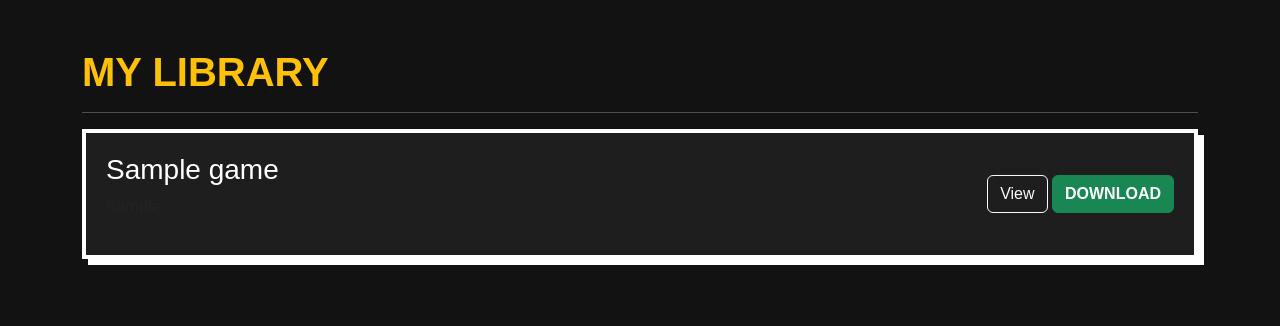
After one commit to DerRealeHier/sqush.io, a Flask app: page /library in a window 1280 px wide. The commit adds this page. Shown: the top 326 px of the page. Run offline with Flask 3, Linux system fonts and the light colour scheme; a user stored in the database is signed in; tables that the repository leaves empty hold one stand-in row (values such as "Sample post").

Commit message:
version 0.3.4 added basic library and buy function

```diff
--- a/app.py
+++ b/app.py
@@ -63,6 +63,15 @@ class Game(db.Model):
 
     #My Foreign Key (:
     developer_id = db.Column(db.Integer, db.ForeignKey("user.id"), nullable = False)
+class Purchase(db.Model):
+    id = db.Column(db.Integer, primary_key = True)
+    user_id = db.Column(db.Integer, db.ForeignKey("user.id"), nullable = False)
+    game_id = db.Column(db.Integer, db.ForeignKey("game.id"), nullable = False)
+    #For Later
+    id = db.Column(db.Integer, primary_key=True)
+    user_id = db.Column(db.Integer, db.ForeignKey("user.id"), nullable=False)
+    game_id = db.Column(db.Integer, db.ForeignKey("game.id"), nullable=False)
+    game = db.relationship("Game", backref="purchases")
 
 class Screenshot(db.Model):
     id = db.Column(db.Integer, primary_key = True)
@@ -133,6 +142,16 @@ def logout():
     logout_user()
     return redirect(url_for("home"))
 
+@app.route("/purchase/<int:game_id>", methods = ["POST"])
+@login_required
+def purchase(game_id):
+    #Rather not buy it twice
+    if Purchase.query.filter_by(user_id=current_user.id, game_id=game_id).first():
+        return "Brochacho, you already own that", 400
+    new_purchase = Purchase(user_id=current_user.id, game_id=game_id)
+    db.session.add(new_purchase)
+    db.session.commit()
+    return redirect(url_for("library"))
 
 #This is for the home Page.
 @app.route("/")
@@ -148,6 +167,15 @@ def home():
             game.display_price = game.price
 
     return render_template('home.html', sale_games=sale_games)
+
+@app.route("/library")
+@login_required
+def library():
+    #What did the user already buy? Money go brrr xD
+    purchases = Purchase.query.filter_by(user_id=current_user.id).all()
+    #get those game objects
+    owned_games = [Game.query.get(p.game_id) for p in purchases]
+    return render_template("library.html", games=owned_games)
 
 #Store Page
 @app.route("/store")
--- a/templates/game_detail.html
+++ b/templates/game_detail.html
@@ -76,7 +76,10 @@
             {% else %}
             <span class="price-tag">{{ "%.2f"|format(game.price) }}€</span>
             {% endif %}
-            <button class="btn btn-success btn-lg ms-4 px-5 fw-bold" style="border: 3px solid #000;">BUY</button>
+            <form action="{{ url_for('purchase', game_id=game.id) }}" method="POST"
+                  onsubmit="return confirm('You really wanna buy {{ game.title }} for {{ '%.2f'|format(game.display_price) }}€ ?');">
+                <button type="submit" class="btn btn-success btn-lg px-5 fw-bold" style="border: 3px solid #000;">BUY NOW</button>
+            </form>
         </div>
     </div>
 </div>
--- /dev/null
+++ b/templates/library.html
@@ -0,0 +1,30 @@
+<!DOCTYPE html>
+<html lang="en">
+<head>
+    <link rel="stylesheet" href="https://cdn.jsdelivr.net/npm/bootstrap@5.3.3/dist/css/bootstrap.min.css">
+    <style>
+        body { background-color: #121212; color: #fff; font-family: sans-serif; }
+        .comic-frame { border: 4px solid #fff; box-shadow: 6px 6px 0px #fff; padding: 20px; background: #1e1e1e; margin-bottom: 20px; }
+    </style>
+</head>
+<body>
+<div class="container py-5">
+    <h1 class="text-warning text-uppercase fw-bold">My Library</h1>
+    <hr>
+    {% for game in games %}
+    <div class="comic-frame d-flex justify-content-between align-items-center">
+        <div>
+            <h3>{{ game.title }}</h3>
+            <p class="text-muted">{{ game.genre }}</p>
+        </div>
+        <div>
+            <a href="{{ url_for('game_detail', game_id=game.id) }}" class="btn btn-outline-light">View</a>
+            <a href="{{ url_for('static', filename=game.download_path) }}" class="btn btn-success fw-bold" download>DOWNLOAD</a>
+        </div>
+    </div>
+    {% else %}
+    <p>No games yet. Time to go to the <a href="{{ url_for('store_front') }}">Store!</a></p>
+    {% endfor %}
+</div>
+</body>
+</html>
```
